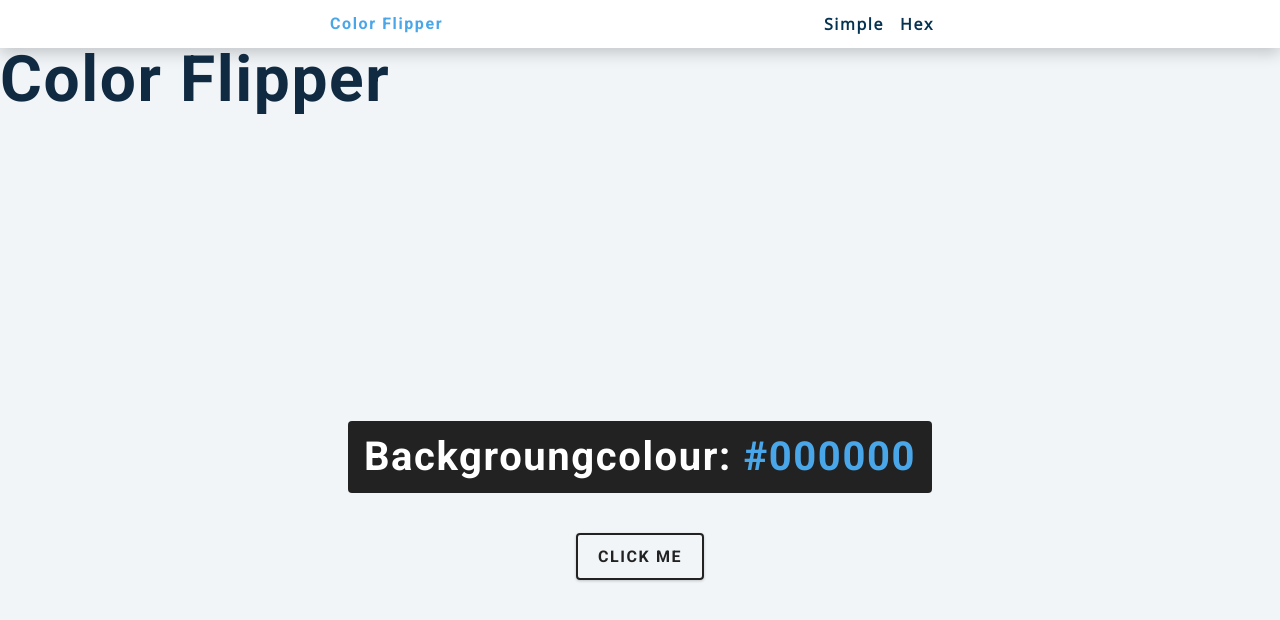
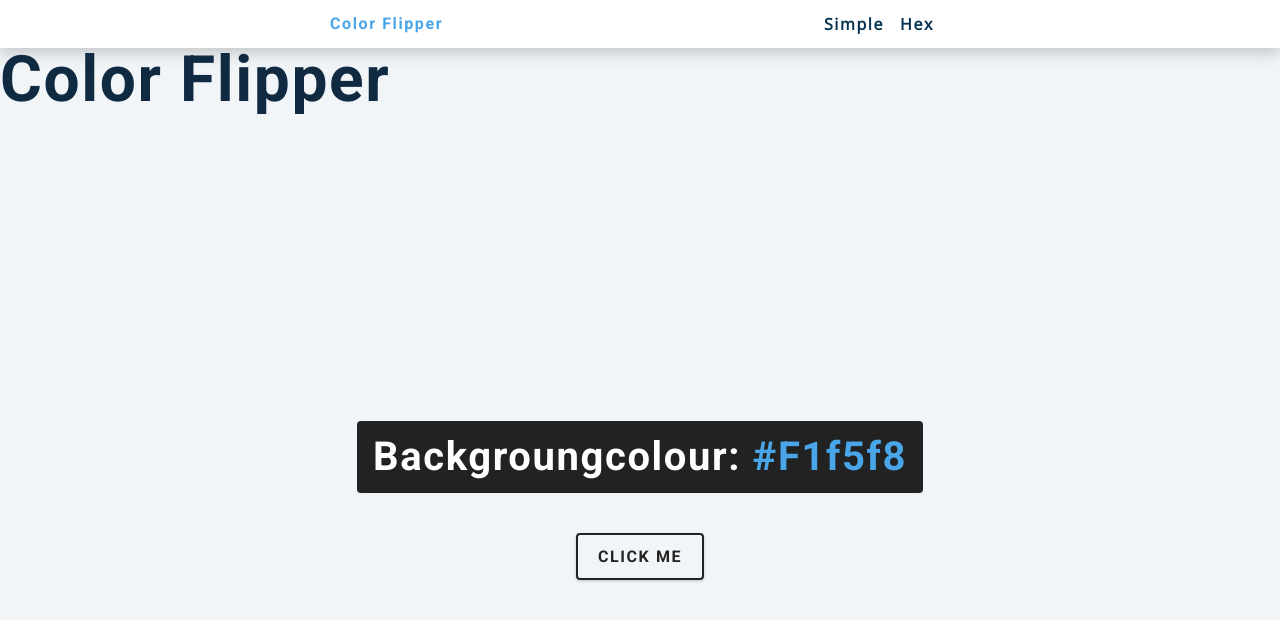
Before and after one commit to chwadoow/colorFlipperproject, a plain HTML site: page index.html in a window 1280 px wide. Drawn offline with nearby package versions, Linux system fonts and the light colour scheme.

Commit message:
initial color put at span element

```diff
--- a/index.html
+++ b/index.html
@@ -22,7 +22,7 @@
     <main>
 
       <div class="container">
-        <h2>backgroungcolour: <span class="color">#000000</span> </h2>
+        <h2>backgroungcolour: <span class="color">#f1f5f8</span> </h2>
         <button class="btn btn-hero" id="btn">click me</button>
 
       </div>
```
